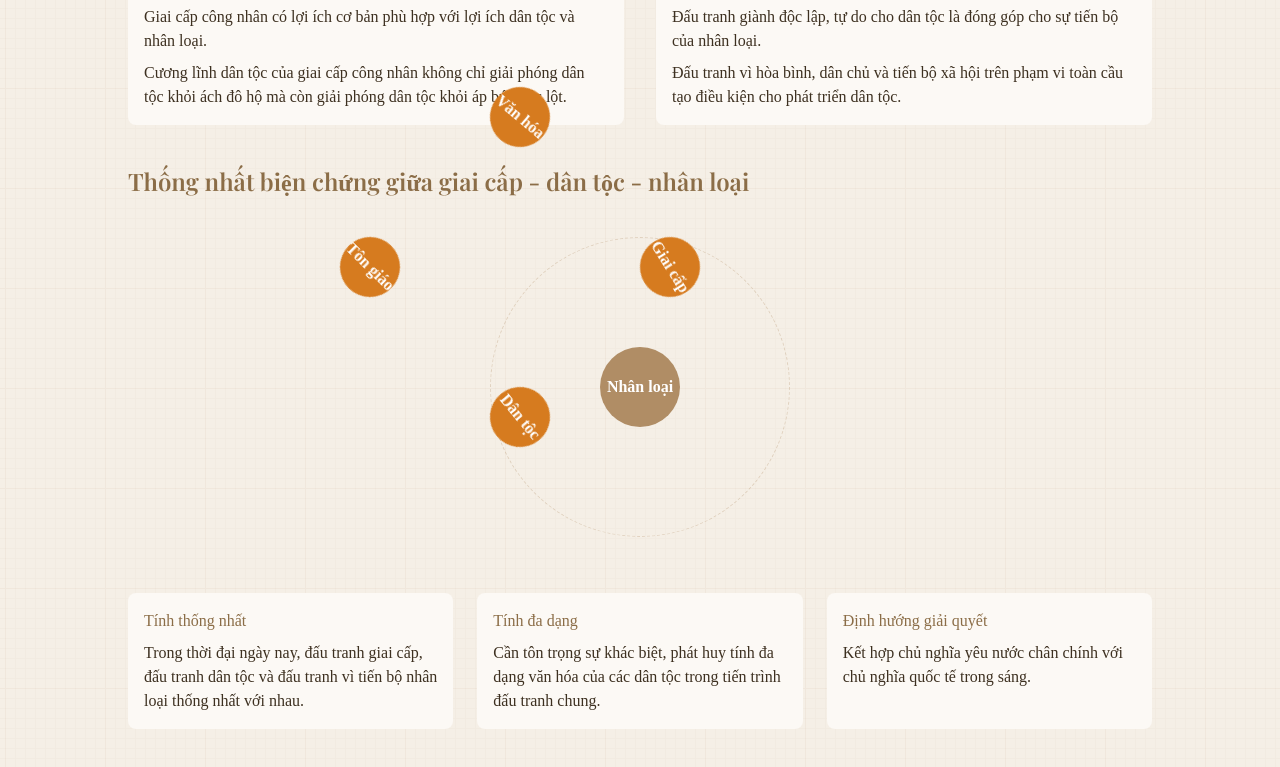
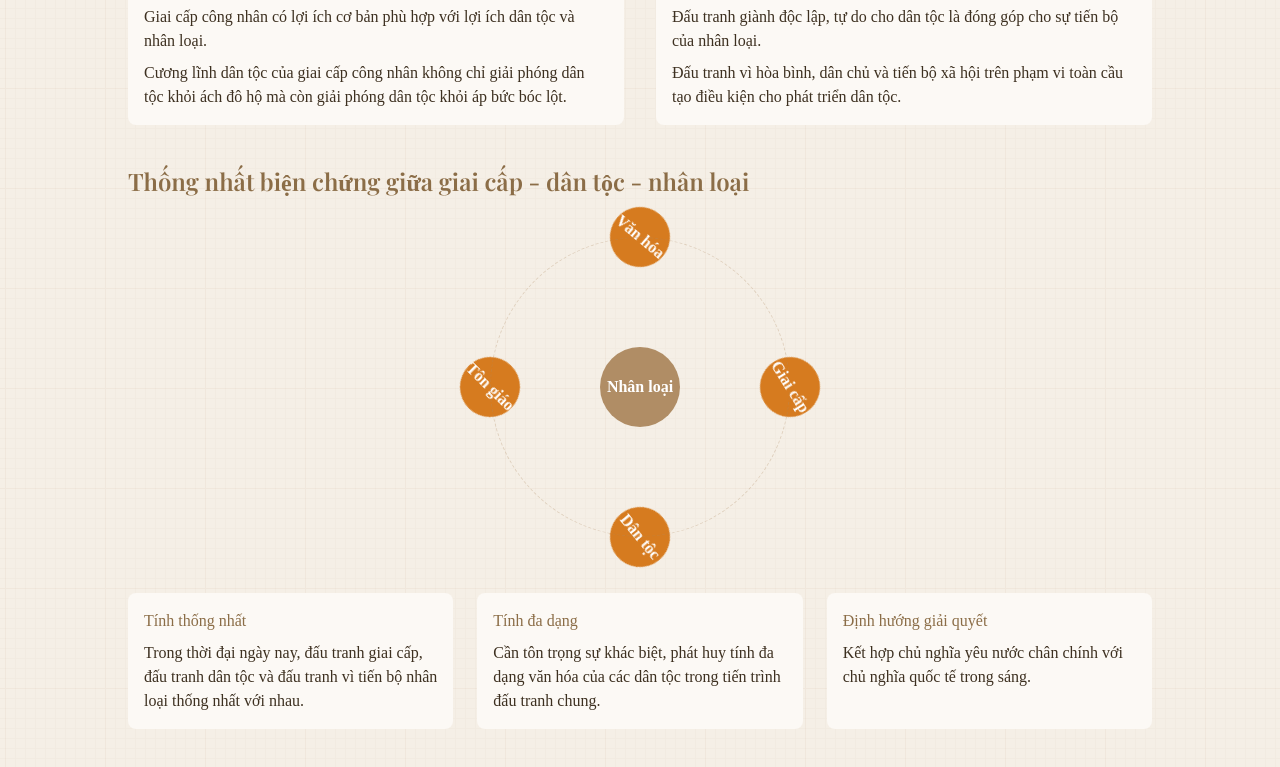
Before and after one commit to tranducvuong03/MLN111_Product, a plain HTML site: page index.html in a window 1280 px wide. Shown: the part 5274-6041 px from the top of the page. Drawn offline with nearby package versions, Linux system fonts and the light colour scheme; a web font is replaced by a local one.

Commit message:
fix orbit

```diff
--- a/css/style.css
+++ b/css/style.css
@@ -298,6 +298,7 @@
             justify-content: center;
             color: white;
             font-weight: bold;
+            z-index: 2;
         }
 
         .dark .center-circle {
@@ -312,6 +313,7 @@
             height: 100%;
             border: 1px dashed rgba(176, 141, 101, 0.3);
             border-radius: 50%;
+            z-index: 1;
         }
 
         .dark .orbit {
@@ -331,24 +333,29 @@
             font-weight: bold;
         }
 
-        .dark .orbital {
-            background: #E29B50;
+        /* Gán tọa độ tuyệt đối dựa theo quỹ đạo tròn */
+        .orbital.giaicap {
+            top: 50%;
+            left: calc(50% + 150px);
+            transform: translate(-50%, -50%);
         }
 
-        .orbital.nhanluc {
-            transform: translateX(150px);
+        .orbital.dantoc {
+            top: calc(50% + 150px);
+            left: 50%;
+            transform: translate(-50%, -50%);
         }
 
-        .orbital.vandedan {
-            transform: translateY(150px);
+        .orbital.tongiao {
+            top: 50%;
+            left: calc(50% - 150px);
+            transform: translate(-50%, -50%);
         }
 
-        .orbital.xuthe {
-            transform: translateX(-150px);
-        }
-
-        .orbital.quanhedang {
-            transform: translateY(-150px);
+        .orbital.vanhoa {
+            top: calc(50% - 150px);
+            left: 50%;
+            transform: translate(-50%, -50%);
         }
 
         @media (max-width: 768px) {
@@ -370,19 +377,19 @@
             }
 
             .orbital.nhanluc {
-                transform: translateX(120px);
+                left: calc(50% + 100px);
             }
 
             .orbital.vandedan {
-                transform: translateY(120px);
+                top: calc(50% + 100px);
             }
 
             .orbital.xuthe {
-                transform: translateX(-120px);
+                left: calc(50% - 100px);
             }
 
             .orbital.quanhedang {
-                transform: translateY(-120px);
+                top: calc(50% - 100px);
             }
         }
 
--- a/index.html
+++ b/index.html
@@ -512,16 +512,16 @@
                             <div>Nhân loại</div>
                         </div>
                         <div class="orbit"></div>
-                        <div class="orbital nhanluc">
+                        <div class="orbital giaicap">
                             <div>Giai cấp</div>
                         </div>
-                        <div class="orbital vandedan">
+                        <div class="orbital dantoc">
                             <div>Dân tộc</div>
                         </div>
-                        <div class="orbital xuthe">
+                        <div class="orbital tongiao">
                             <div>Tôn giáo</div>
                         </div>
-                        <div class="orbital quanhedang">
+                        <div class="orbital vanhoa">
                             <div>Văn hóa</div>
                         </div>
                     </div>
```
